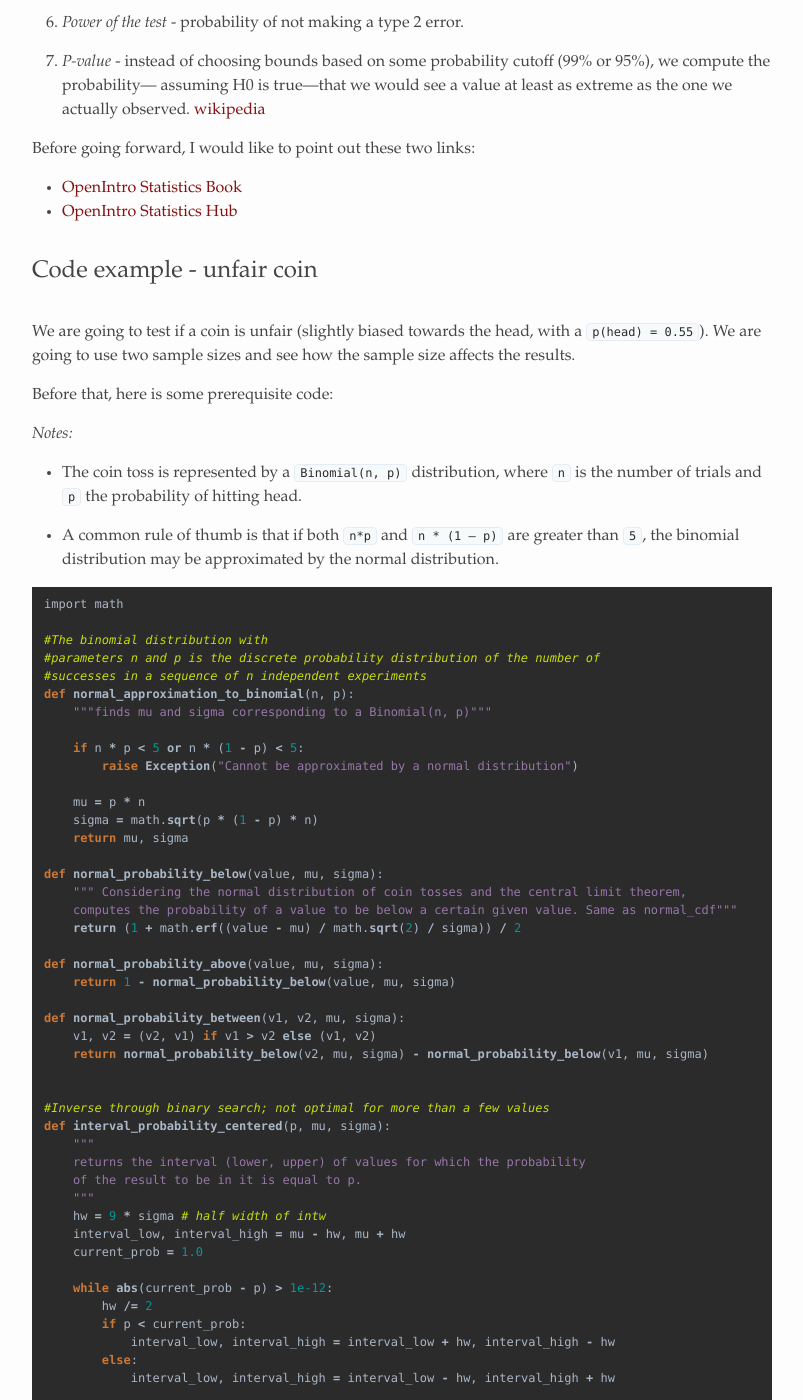
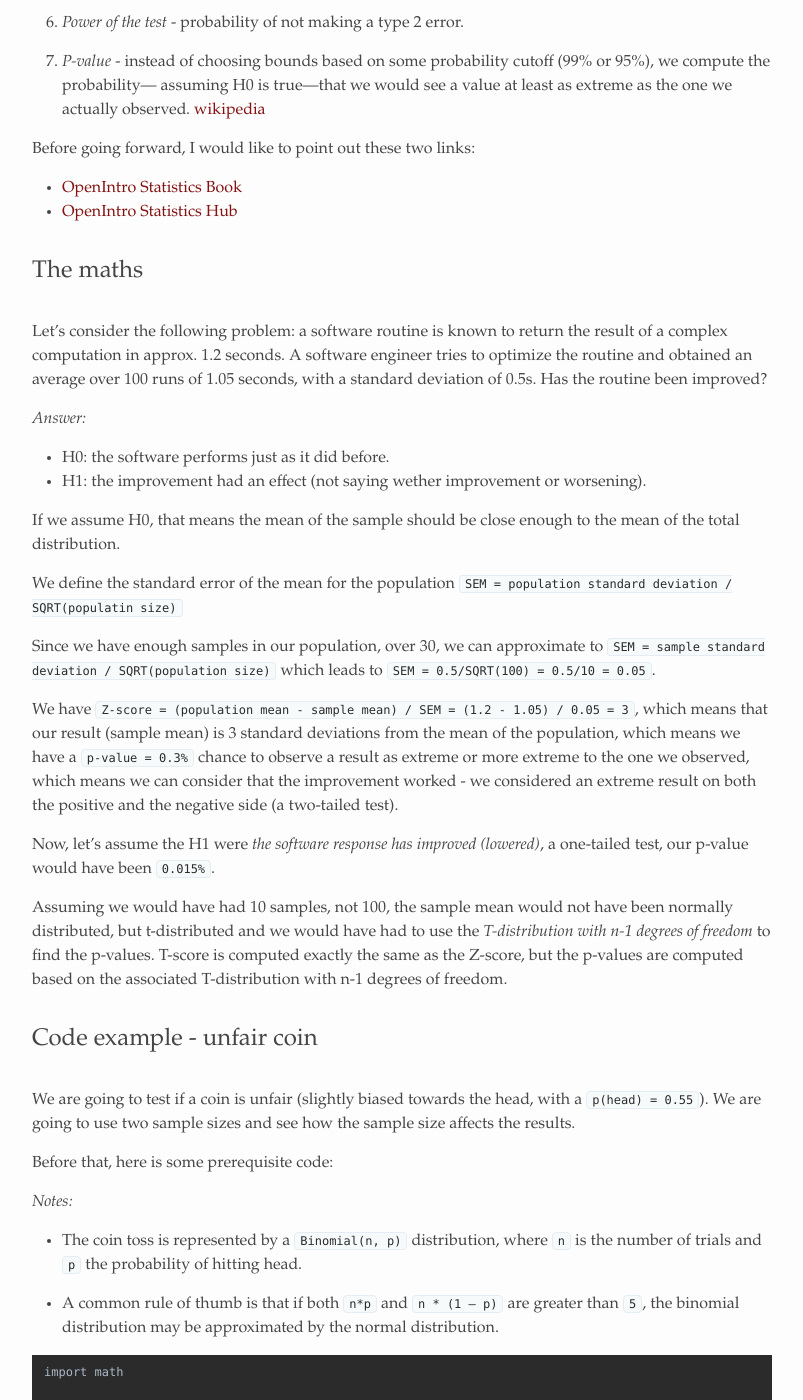
Before and after one commit to alexandrugris/my-jekyll-tech-blog, a Jekyll site: the page built from MyBlog/_posts/2017-05-14-p-values-hypothesis-testing.markdown, in a window 1280 px wide and 1400 px high, scrolled down 796 px. Shown: the whole window, without its empty margins (238-1041 px from the left). Built offline with Jekyll 4.4.1, drawn with Linux system fonts in a browser that asks for light colours.

Commit message:
updates to p-values

```diff
--- a/MyBlog/_posts/2017-05-14-p-values-hypothesis-testing.markdown
+++ b/MyBlog/_posts/2017-05-14-p-values-hypothesis-testing.markdown
@@ -25,6 +25,28 @@ This post is about p-values and hypothesis testing. What they are, why they are
 Before going forward, I would like to point out these two links:
 - [OpenIntro Statistics Book](https://www.boundless.com/users/233402/textbooks/openintro-statistics/)
 - [OpenIntro Statistics Hub](https://www.boundless.com/statistics/)
+
+## The maths
+
+Let's consider the following problem: a software routine is known to return the result of a complex computation in approx. 1.2 seconds. A software engineer tries to optimize the routine and obtained an average over 100 runs of 1.05 seconds, with a standard deviation of 0.5s. Has the routine been improved?
+
+*Answer:*
+
+- H0: the software performs just as it did before.
+- H1: the improvement had an effect (not saying wether improvement or worsening).
+
+If we assume H0, that means the mean of the sample should be close enough to the mean of the total distribution.
+
+We define the standard error of the mean for the population `SEM = population standard deviation / SQRT(populatin size)`
+
+Since we have enough samples in our population, over 30, we can approximate to `SEM = sample standard deviation / SQRT(population size)` which leads to `SEM = 0.5/SQRT(100) = 0.5/10 = 0.05`.
+
+We have `Z-score = (population mean - sample mean) / SEM = (1.2 - 1.05) / 0.05 = 3`, which means that our result (sample mean) is 3 standard deviations from the mean of the population, which means we have a `p-value = 0.3%` chance to observe a result as extreme or more extreme to the one we observed, which means we can consider that the improvement worked - we considered an extreme result on both the positive and the negative side (a two-tailed test).
+
+Now, let's assume the H1 were *the software response has improved (lowered)*, a one-tailed test, our p-value would have been `0.015%`.
+
+Assuming we would have had 10 samples, not 100, the sample mean would not have been normally distributed, but t-distributed and we would have had to use the *T-distribution with n-1 degrees of freedom* to find the p-values. T-score is computed exactly the same as the Z-score, but the p-values are computed based on the associated T-distribution with n-1 degrees of freedom.
+
 
 ## Code example - unfair coin
 
```
